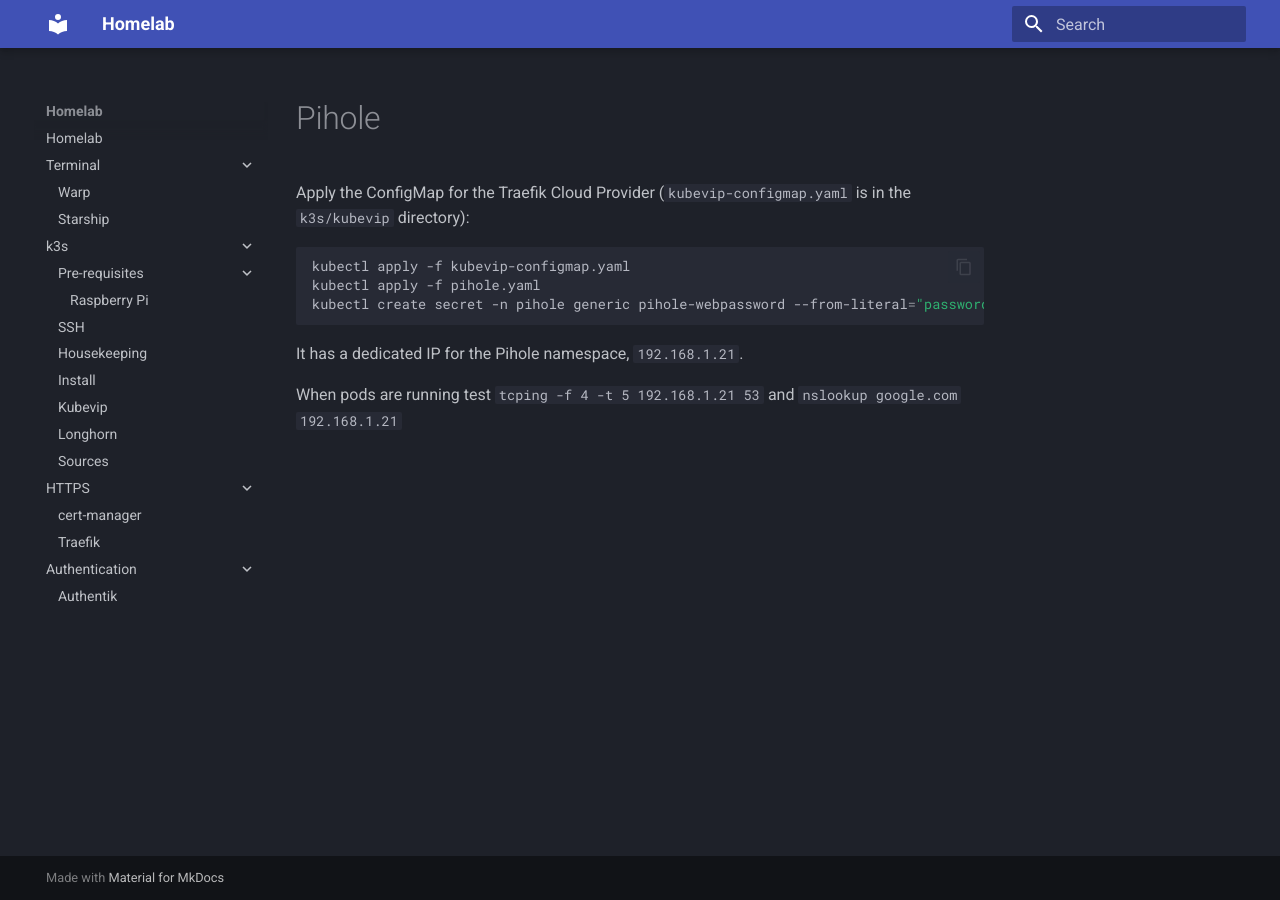
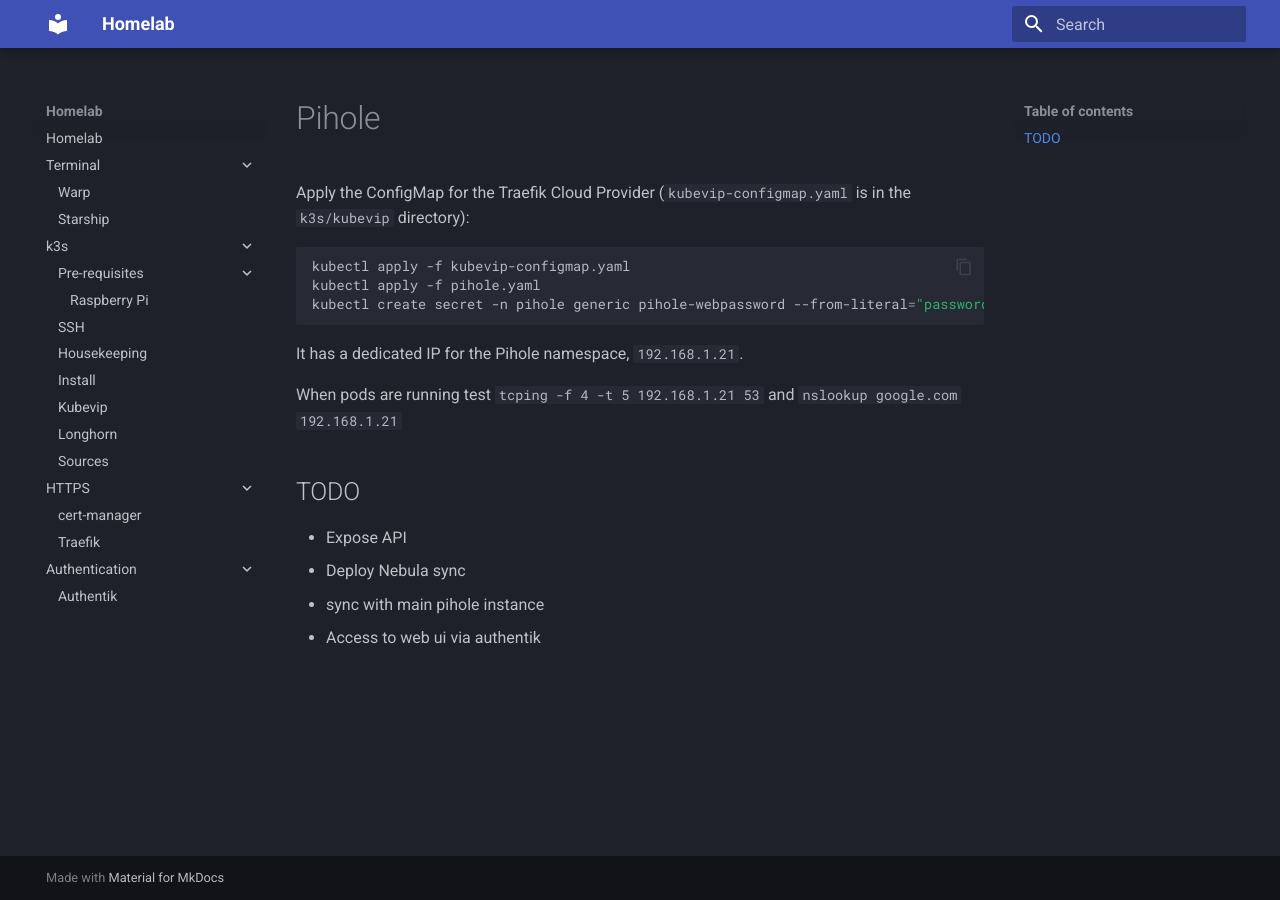
Before and after one commit to spaelling/homelab-pages, an MkDocs documentation site: the page built from docs/dns/pihole/pihole.md, in a window 1280 px wide. Built offline with MkDocs 1.6.1 and Material for MkDocs 9.7.7, drawn with Linux system fonts in a browser that asks for light colours.

Commit message:
docs: add TODO section for future enhancements in Pihole setup

```diff
--- a/docs/dns/pihole/pihole.md
+++ b/docs/dns/pihole/pihole.md
@@ -11,3 +11,10 @@ kubectl create secret -n pihole generic pihole-webpassword --from-literal="passw
 It has a dedicated IP for the Pihole namespace, `192.168.1.21`.
 
 When pods are running test `tcping -f 4 -t 5 192.168.1.21 53` and `nslookup google.com 192.168.1.21`
+
+## TODO
+
+- Expose API
+- Deploy Nebula sync
+  - sync with main pihole instance
+- Access to web ui via authentik
```
